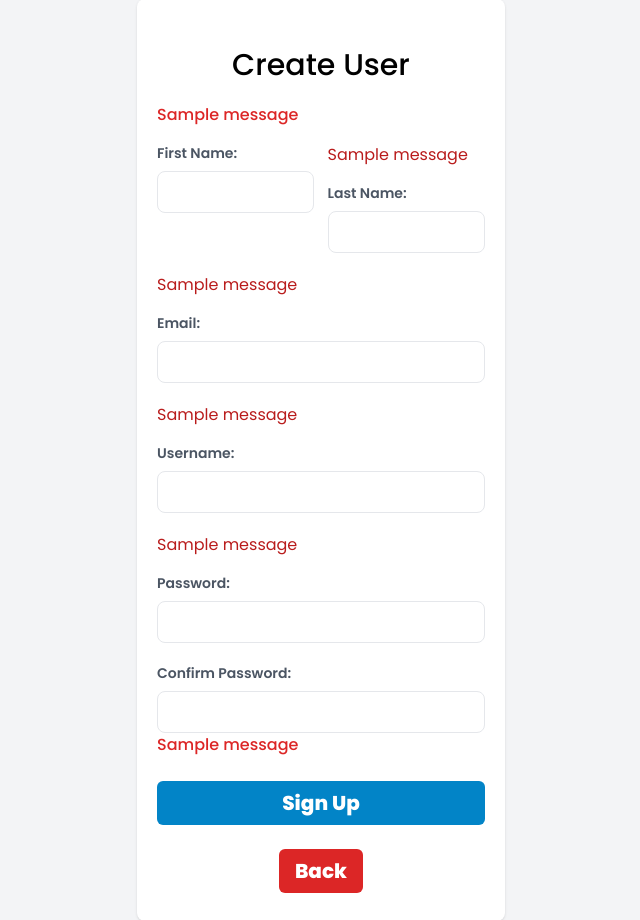
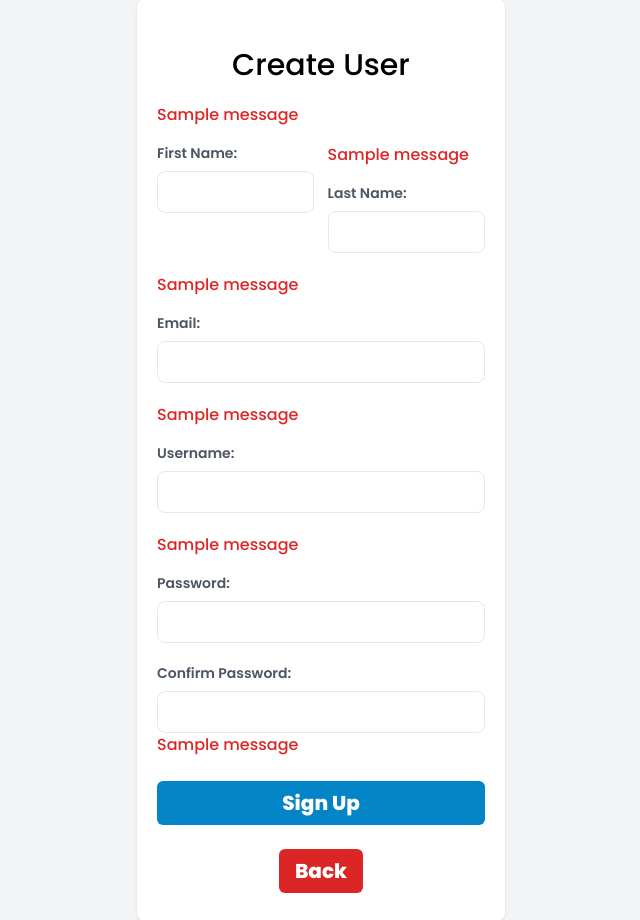
Before and after one commit to AndrewT-Tran/FocusMate, a Flask app: page /signup in a window 1280 px wide. Shown: the part 149-1069 px from the top of the page, without its empty margins (319-959 px from the left). Run offline with Flask 3, Linux system fonts and the light colour scheme; one stand-in notice (Sample message) is shown; style sheets or scripts are compiled from the project's sources.

Commit message:
Refactor flash messages in user_controller.py and signup.html for improved error handling

```diff
--- a/flask_app/controllers/user_controller.py
+++ b/flask_app/controllers/user_controller.py
@@ -17,7 +17,7 @@ def create_user():
     result_username = connectToMySQL('focusmate').query_db(
         query_username, {'username': form_data['username']})
     if result_username[0]['COUNT(*)'] > 0:
-        flash("Username already exists", "error")
+        flash("Username already exists", "username_error")
         return redirect('/signup')
 
     # Check if email already exists
@@ -25,7 +25,7 @@ def create_user():
     result_email = connectToMySQL('focusmate').query_db(
         query_email, {'email': form_data['email']})
     if result_email[0]['COUNT(*)'] > 0:
-        flash("Email already exists", "error")
+        flash("Email already exists", "email_error")
         return redirect('/signup')
 
     if not User.validate(form_data):
--- a/flask_app/templates/signup.html
+++ b/flask_app/templates/signup.html
@@ -44,7 +44,7 @@
                   </div>
                   <div style="width: 48%;"> <!-- Adjust the width as needed -->
                     {% for message in get_flashed_messages(category_filter=['last_name_error']) %}
-                      <p class="text-red-700 mb-4">{{ message }}</p>
+                      <p class="text-red-600 poppins-medium mb-4">{{ message }}</p>
                     {% endfor %}
                     <label for="last_name" class="poppins-semibold text-sm text-gray-600 pb-1 block">Last Name:</label>
                     <input type="text" id="last_name" name="last_name" required class="border rounded-lg px-3 py-2 mt-1 text-md w-full">
@@ -52,21 +52,21 @@
                 </div>
                 <div class="mb-5">
                   {% for message in get_flashed_messages(category_filter=['email_error', 'email']) %}
-                    <p class="text-red-700 mb-4">{{ message }}</p>
+                    <p class="text-red-600 poppins-medium mb-4">{{ message }}</p>
                   {% endfor %}
                   <label for="email" class="poppins-semibold text-sm text-gray-600 pb-1 block">Email:</label>
                   <input type="email" id="email" name="email" required class="border rounded-lg px-3 py-2 mt-1 text-md w-full">
                 </div>
                 <div class="mb-5">
                   {% for message in get_flashed_messages(category_filter=['username_error']) %}
-                    <p class="text-red-700 mb-4">{{ message }}</p>
+                    <p class="text-red-600 poppins-medium mb-4">{{ message }}</p>
                   {% endfor %}
                   <label for="username" class="poppins-semibold text-sm text-gray-600 pb-1 block">Username:</label>
                   <input type="text" id="username" name="username" required class="border rounded-lg px-3 py-2 mt-1 text-md w-full">
                 </div>
                 <div class="mb-5">
                   {% for message in get_flashed_messages(category_filter=['password_error']) %}
-                    <p class="text-red-700 mb-4">{{ message }}</p>
+                    <p class="text-red-600 poppins-medium mb-4">{{ message }}</p>
                   {% endfor %}
                   <label for="password" class="poppins-semibold text-sm text-gray-600 pb-1 block">Password:</label>
                   <input type="password" id="password" name="password" required class="border rounded-lg px-3 py-2 mt-1 text-md w-full">
```
